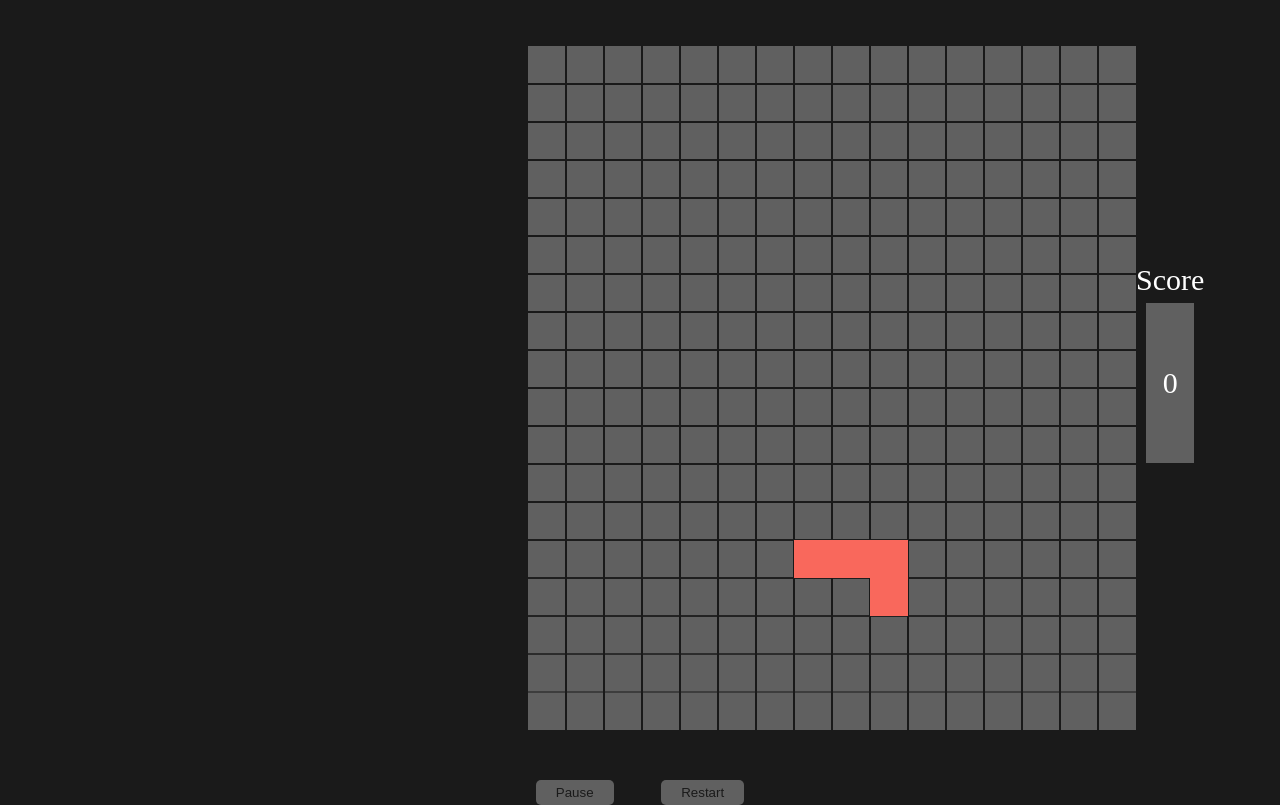
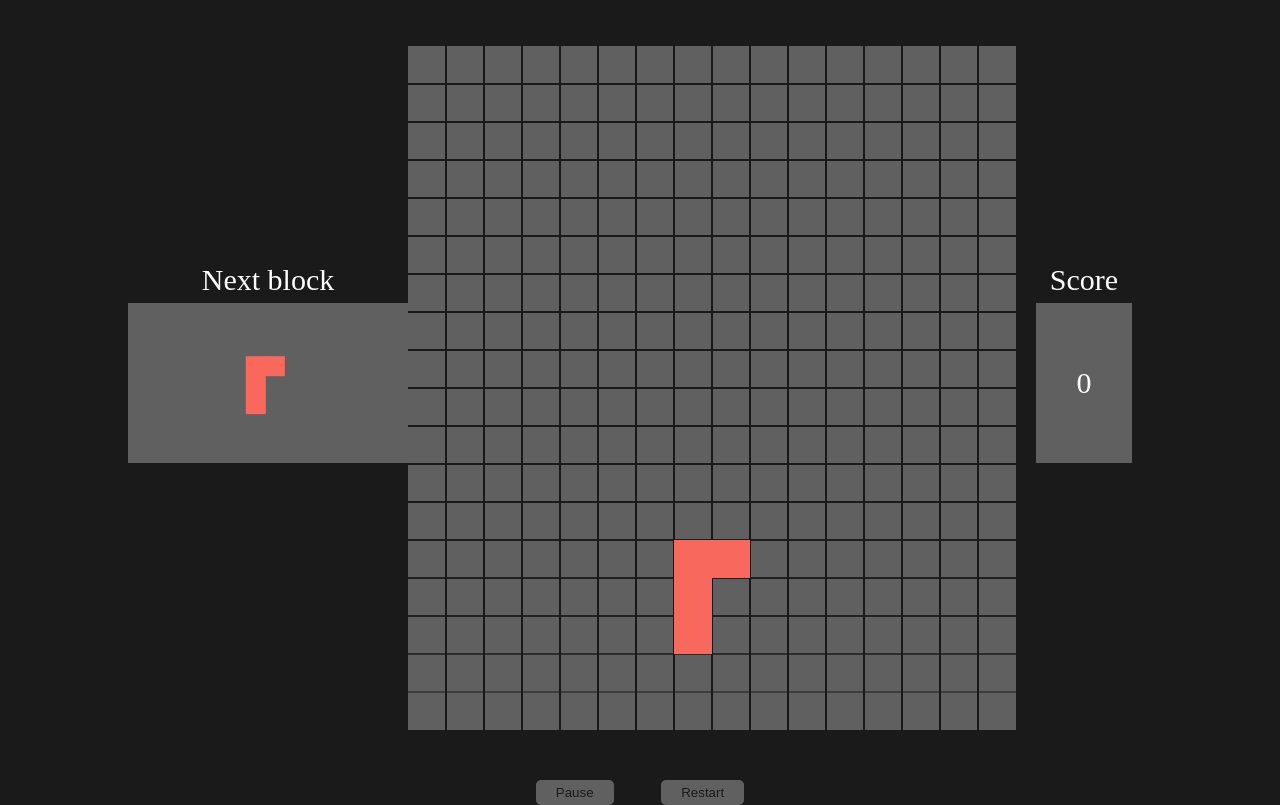
Before and after one commit to hayer-ek/tetris, a plain HTML site: page index.html in a window 1280 px wide. Drawn offline with Linux system fonts and the light colour scheme.

Commit message:
add next block window

```diff
--- a/index.html
+++ b/index.html
@@ -10,7 +10,15 @@
     </head>
     <body>
         <div class="game">
-            <canvas class="next" width="400" height="100"></canvas>
+            <div class="nextBlock">
+                Next block
+                <canvas
+                    class="nextBlockCanvas"
+                    width="280"
+                    height="160"
+                ></canvas>
+            </div>
+
             <canvas class="canvas" width="608" height="684"></canvas>
             <div class="score">
                 Score
--- a/script.js
+++ b/script.js
@@ -70,18 +70,13 @@ bg();
 // TODO: Сделать слева от canvas поле в котором будет показываться следующий блок
 
 class Block {
-    constructor(type) {
-        this.rotateStatus = Math.ceil(4 * Math.random());
-        let blocksPack = blocks[type][this.rotateStatus];
-        this.block = [];
-        this.block[0] = blocksPack[0];
-        this.block[1] = blocksPack[1];
-        this.block[2] = blocksPack[2];
-        this.block[3] = blocksPack[3];
-        this.width = blocksPack[4];
-        this.height = blocksPack[5];
+    constructor() {
+        this.rotateStatus = nextBlock.rotate;
+        this.block = nextBlock.block;
+        this.width = nextBlock.width;
+        this.height = nextBlock.height;
 
-        this.type = type;
+        this.type = nextBlock.type;
         this.y = 0;
         this.x = Math.floor(canvas.width / BOX_SIZE / 2);
         this.color = "#F9685C";
@@ -214,9 +209,8 @@ class Game {
     }
 
     createBlock() {
-        const block = new Block(
-            BLOCK_TYPES[Math.floor(BLOCK_TYPES.length * Math.random())]
-        );
+        const block = new Block();
+        nextBlock.newBlock();
 
         this.activeBlock = block;
     }
@@ -374,6 +368,63 @@ class Game {
     }
 }
 
+const nextBlockCanvas = document.querySelector(
+    ".game .nextBlock .nextBlockCanvas"
+);
+const nextBlockCtx = nextBlockCanvas.getContext("2d");
+
+class nextBlockWindow {
+    constructor() {
+        this.type = BLOCK_TYPES[Math.floor(BLOCK_TYPES.length * Math.random())];
+        this.rotate = Math.ceil(4 * Math.random());
+        let blocksPack = blocks[this.type][this.rotate];
+        this.block = [];
+        this.block[0] = blocksPack[0];
+        this.block[1] = blocksPack[1];
+        this.block[2] = blocksPack[2];
+        this.block[3] = blocksPack[3];
+        this.width = blocksPack[4];
+        this.height = blocksPack[5];
+    }
+    newBlock() {
+        this.type = BLOCK_TYPES[Math.floor(BLOCK_TYPES.length * Math.random())];
+        this.rotate = Math.ceil(4 * Math.random());
+        let blocksPack = blocks[this.type][this.rotate];
+        this.block = [];
+        this.block[0] = blocksPack[0];
+        this.block[1] = blocksPack[1];
+        this.block[2] = blocksPack[2];
+        this.block[3] = blocksPack[3];
+        this.width = blocksPack[4];
+        this.height = blocksPack[5];
+        this.render();
+    }
+    render() {
+        nextBlockCtx.clearRect(
+            0,
+            0,
+            nextBlockCanvas.width,
+            nextBlockCanvas.height
+        );
+        nextBlockCtx.beginPath();
+        nextBlockCtx.fillStyle = "#F9685C";
+        this.block.forEach((row, rowIndex) => {
+            row.forEach((value, column) => {
+                if (!value) return;
+                nextBlockCtx.fillRect(
+                    column * (BOX_SIZE / 2) + BOX_SIZE * 3.1,
+                    rowIndex * (BOX_SIZE / 2)+ BOX_SIZE * 1.4,
+                    BOX_SIZE / 2 + 1,
+                    BOX_SIZE / 2 + 1
+                );
+            });
+        });
+        nextBlockCtx.closePath();
+    }
+}
+
+const nextBlock = new nextBlockWindow();
+
 const game = new Game(2.5);
 game.nextFrame();
 
--- a/style.css
+++ b/style.css
@@ -81,3 +81,18 @@ body {
     align-items: center;
     justify-content: center;
 }
+
+.game .nextBlock {
+    color: white;
+    font-size: 30px;
+    width: 400px;
+    height: 200px;
+    display: flex;
+    align-items: center;
+    justify-content: space-between;
+    flex-direction: column;
+}
+
+.game .nextBlock .nextBlockCanvas {
+    background-color: #606060;
+}
```
